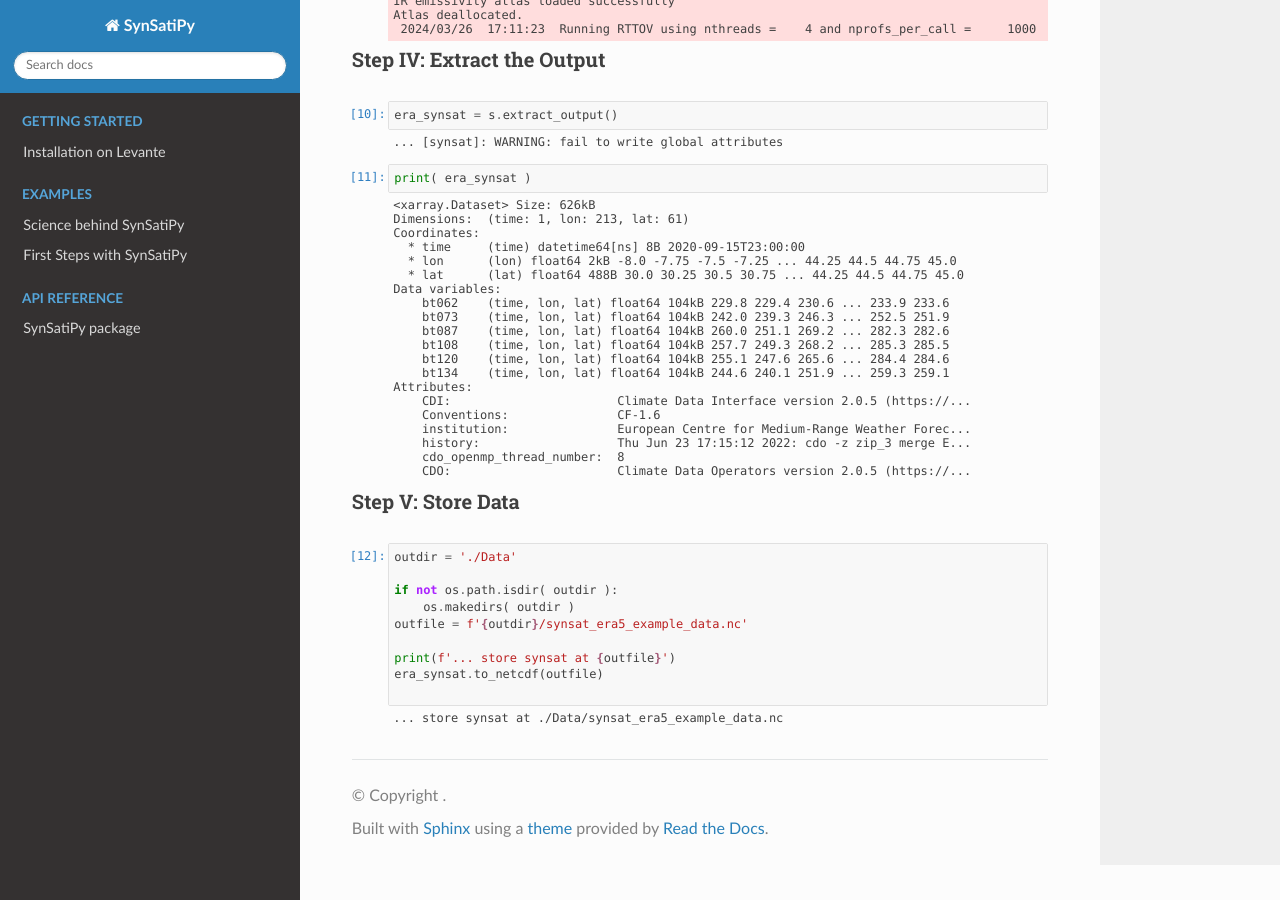
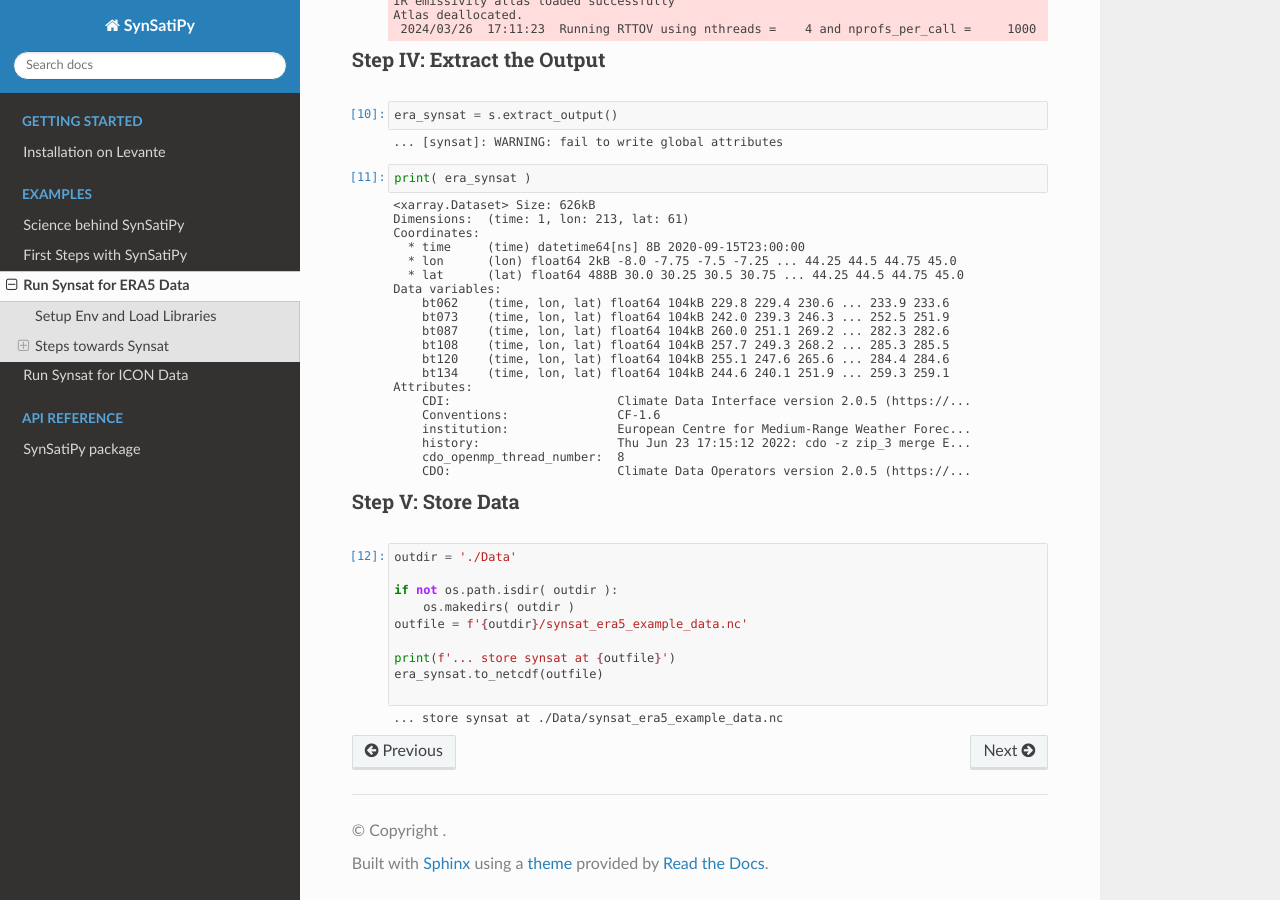
Before and after one commit to fsenf/SynSatiPy, a Sphinx documentation site: the page built from docs/examples/02-Run-Synsat-for-ERA5-Data.ipynb, in a window 1280 px wide and 900 px high, scrolled down 2243 px. Built offline with Sphinx 7.4.7 and the Read the Docs theme 2.0.0, drawn with Linux system fonts in a browser that asks for light colours; pages that are not in the unit, such as notebooks, are missing from menus.

Commit message:
added example links to index

```diff
--- a/docs/index.rst
+++ b/docs/index.rst
@@ -32,6 +32,10 @@ SynSatiPy is a Python interface to the RTTOV software that help to input model d
    Science-behind-SynSatiPy.md
 
    examples/01-First-Steps-with-SynSatiPy.ipynb
+   examples/02-Run-Synsat-for-ERA5-Data.ipynb
+   examples/03-Compare-ERA5-Synsat-to-Meteosat.ipynb
+   examples/04-Run-Synsat-for-ICON-Data.ipynb
+   examples/05-Compare-ICON-Synsat-to-Meteosat.ipynb
 
 
 .. toctree::
```
